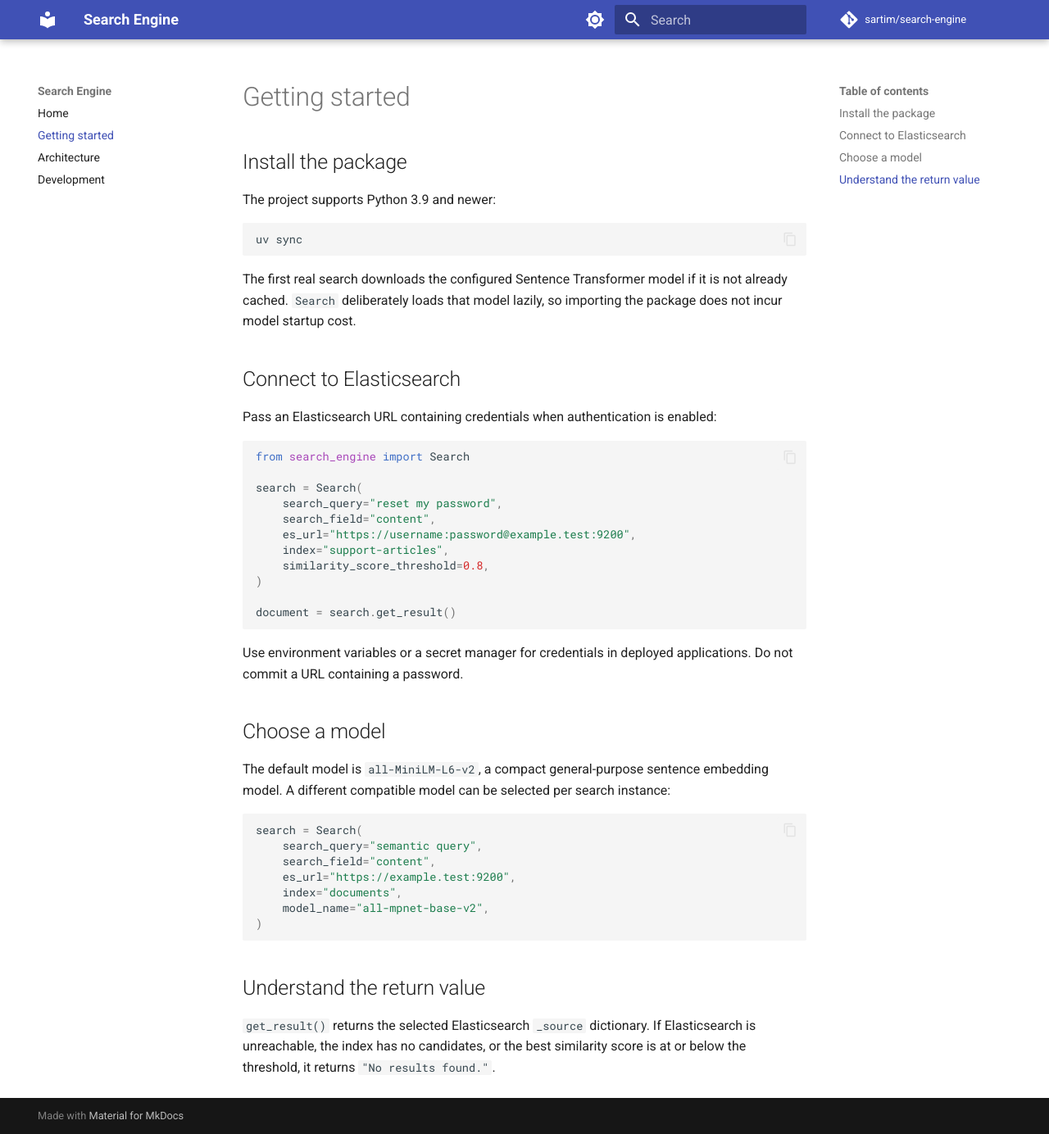
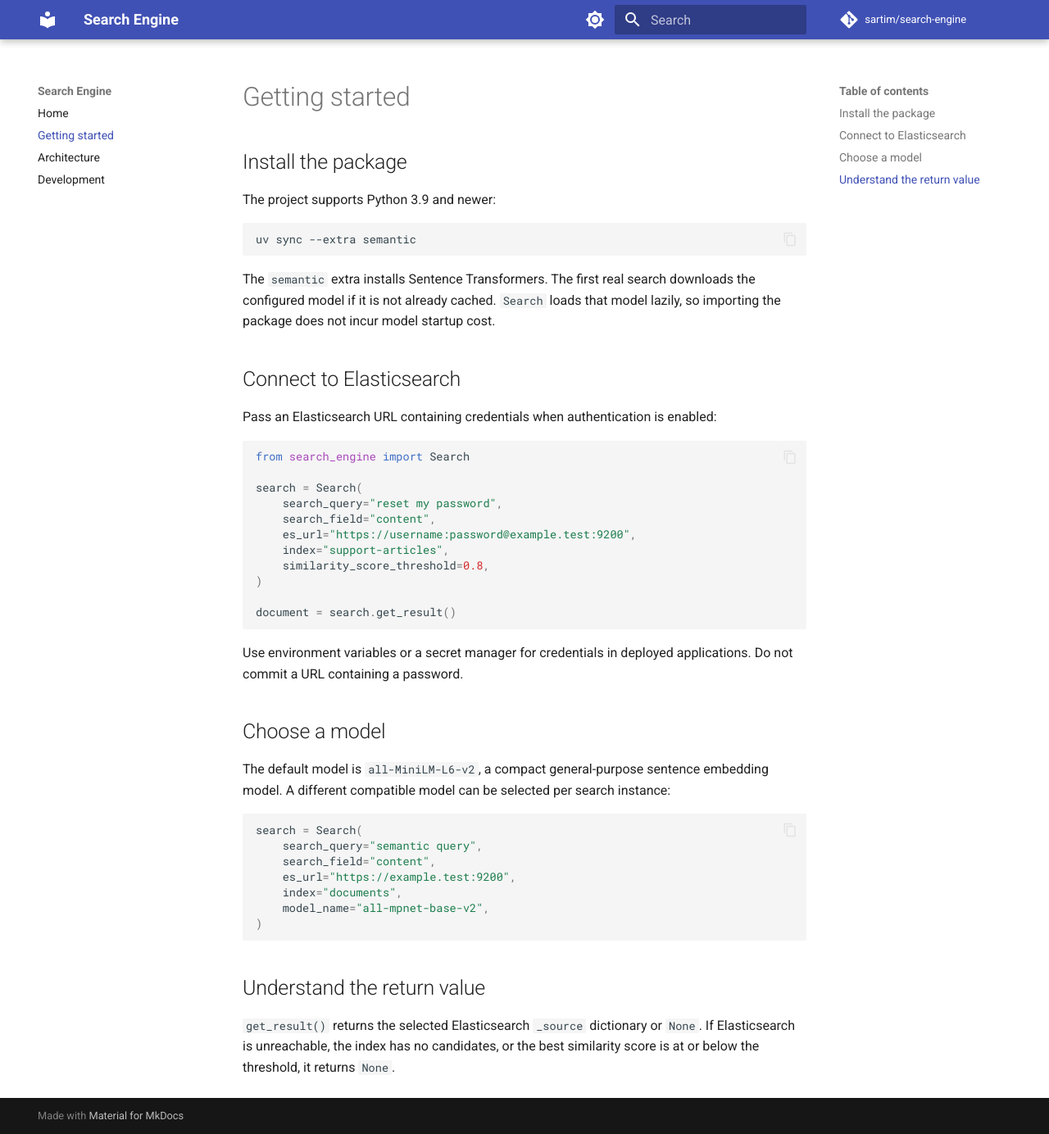
Before and after one commit to sartim/search-engine, an MkDocs documentation site: the page built from docs/getting-started.md, in a window 1280 px wide and 1384 px high. Shown: the whole window at 82% size. Built offline with MkDocs 1.6.1 and Material for MkDocs 9.7.7, drawn with Linux system fonts in a browser that asks for light colours; comment, search, counter and statistics services are not loaded.

Commit message:
Prepare package for PyPI publication

````diff
--- a/docs/getting-started.md
+++ b/docs/getting-started.md
@@ -5,10 +5,10 @@
 The project supports Python 3.9 and newer:
 
 ```bash
-uv sync
+uv sync --extra semantic
 ```
 
-The first real search downloads the configured Sentence Transformer model if it is not already cached. `Search` deliberately loads that model lazily, so importing the package does not incur model startup cost.
+The `semantic` extra installs Sentence Transformers. The first real search downloads the configured model if it is not already cached. `Search` loads that model lazily, so importing the package does not incur model startup cost.
 
 ## Connect to Elasticsearch
 
@@ -46,4 +46,4 @@ search = Search(
 
 ## Understand the return value
 
-`get_result()` returns the selected Elasticsearch `_source` dictionary. If Elasticsearch is unreachable, the index has no candidates, or the best similarity score is at or below the threshold, it returns `"No results found."`.
+`get_result()` returns the selected Elasticsearch `_source` dictionary or `None`. If Elasticsearch is unreachable, the index has no candidates, or the best similarity score is at or below the threshold, it returns `None`.
--- a/pyproject.toml
+++ b/pyproject.toml
@@ -24,8 +24,10 @@ classifiers = [
 dependencies = [
   "certifi>=2023.7.22",
   "elasticsearch>=8.10,<9",
-  "sentence-transformers>=2.2,<4",
 ]
+
+[project.optional-dependencies]
+semantic = ["sentence-transformers>=2.2,<4"]
 
 [project.urls]
 Documentation = "https://sartim.github.io/search-engine/"
````
Also changed, not shown: README.md (+3 -1 lines), docs/architecture.md (+1 -1 lines), docs/development.md (+1 -1 lines), search_engine/__init__.py (+6 -1 lines), 4 other files.
